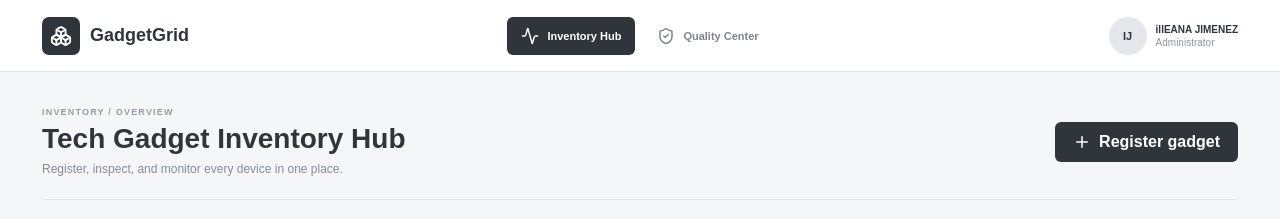
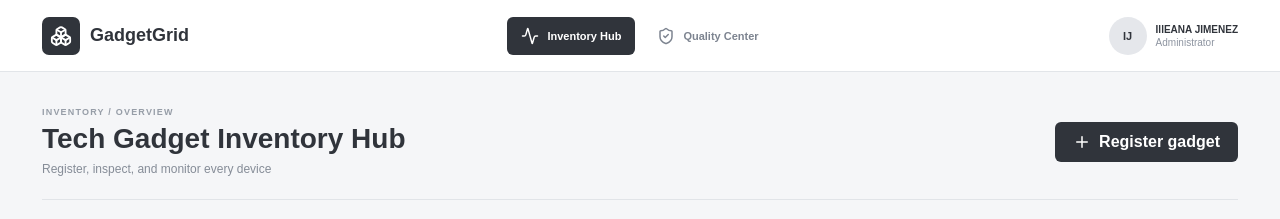
Before and after one commit to illeanavenice-ch/midterms, a React (Vite) app: page / in a window 1280 px wide. Shown: the top 219 px of the page. Built offline with nearby package versions, Linux system fonts and the light colour scheme.

Commit message:
Update App.jsx

```diff
--- a/src/App.jsx
+++ b/src/App.jsx
@@ -74,11 +74,11 @@ export default function App() {
     <aside className={styles.sidebar}>
       <div className={styles.logo}><span><Boxes size={22}/></span><b>GadgetGrid</b></div>
       <nav><button className={styles.navActive}><Activity size={18}/> Inventory Hub</button><button><ShieldCheck size={18}/> Quality Center</button></nav>
-      <div className={styles.sidebarBottom}><small>TECH OPERATIONS</small><div className={styles.avatar}>IJ</div><div><b>illEANA JIMENEZ</b><span>Administrator</span></div></div>
+      <div className={styles.sidebarBottom}><small>TECH OPERATIONS</small><div className={styles.avatar}>IJ</div><div><b>IllEANA JIMENEZ</b><span>Administrator</span></div></div>
     </aside>
 
     <main>
-      <header><div><p>INVENTORY / OVERVIEW</p><h1>Tech Gadget Inventory Hub</h1><span>Register, inspect, and monitor every device in one place.</span></div><button className={styles.primary} onClick={() => setShowForm(value => !value)}><Plus size={18}/>{showForm ? 'Close form' : 'Register gadget'}</button></header>
+      <header><div><p>INVENTORY / OVERVIEW</p><h1>Tech Gadget Inventory Hub</h1><span>Register, inspect, and monitor every device </span></div><button className={styles.primary} onClick={() => setShowForm(value => !value)}><Plus size={18}/>{showForm ? 'Close form' : 'Register gadget'}</button></header>
 
       <section className={styles.stats}>
         <article><span className={styles.blueIcon}><Boxes/></span><div><small>TOTAL GADGETS</small><strong>{items.length}</strong><p>Across {new Set(items.map(i => i.category)).size} categories</p></div></article>
```
